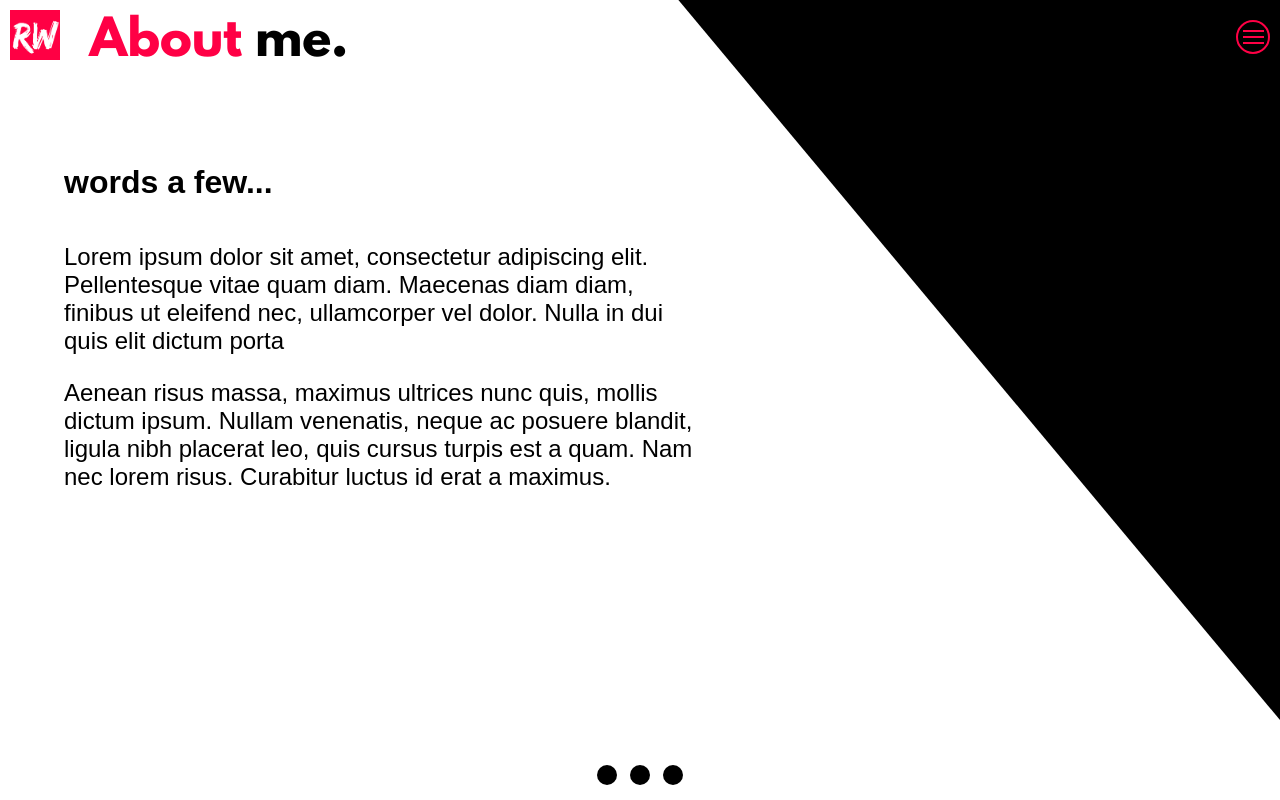
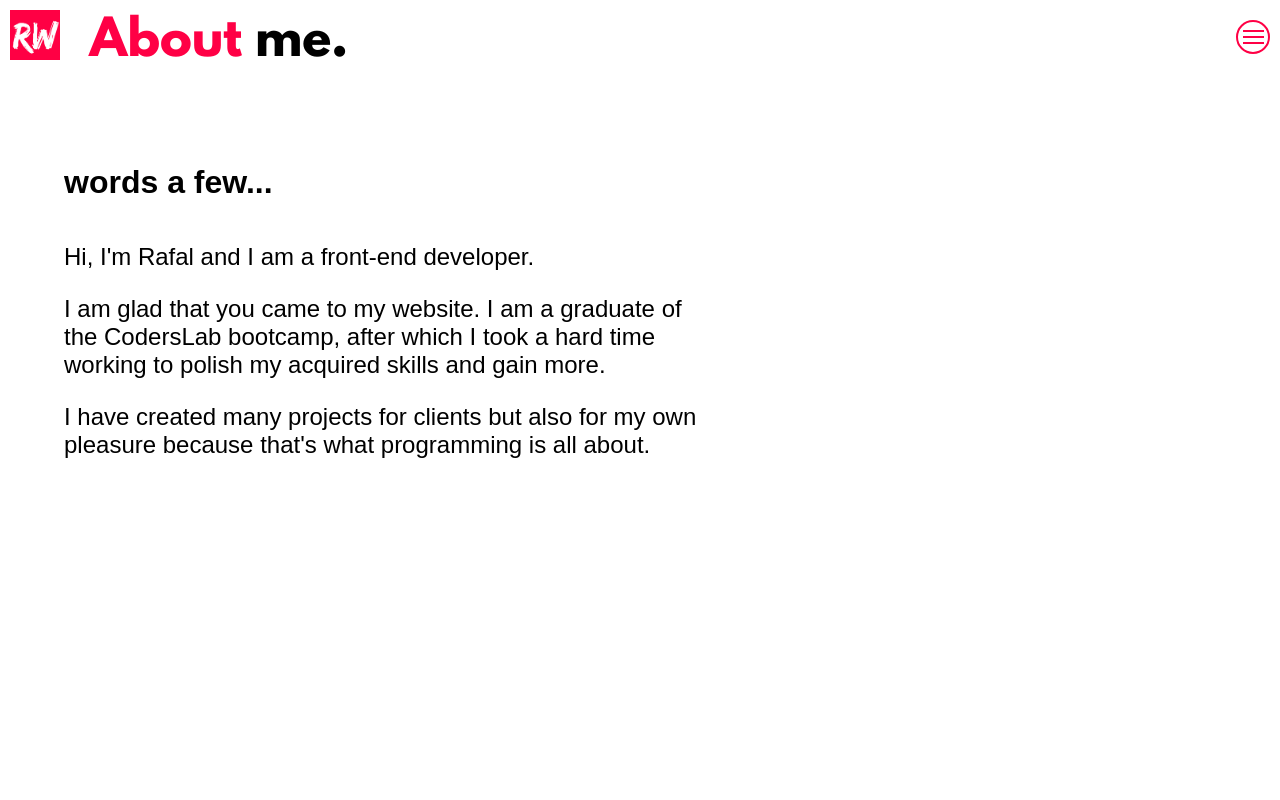
Before and after one commit to rafalwawrzyk/PortfolioReact, a React app: page /about in a window 1280 px wide. Built offline with nearby package versions, Linux system fonts and the light colour scheme.

Commit message:
change animations timing, chnage layout

```diff
--- a/src/App.js
+++ b/src/App.js
@@ -4,12 +4,9 @@ import Nav from './components/Nav/Nav';
 import About from './components/About/About';
 import Projects from './components/Projects/Projects';
 import Contact from './components/Contact/Contact';
-import { Route, Switch,withRouter } from 'react-router-dom';
+import { Route, Switch, withRouter } from 'react-router-dom';
 
 class App extends Component {
-
-
-
 	render() {
 		return (
 			<div className="App">
--- a/src/components/About/About.css
+++ b/src/components/About/About.css
@@ -16,7 +16,7 @@ h4{
 .container{
     height: 100vh;
     width:100%;
-    background-color: #000;
+    background-color: #fff;
     background-size: cover;
     background-position: center;
     position: relative;
--- a/src/components/About/About.jsx
+++ b/src/components/About/About.jsx
@@ -54,21 +54,15 @@ class About extends Component {
 							words a few...
 						</h4>
 						<p>
-							Lorem ipsum dolor sit amet, consectetur adipiscing elit. Pellentesque vitae quam diam.
-							Maecenas diam diam, finibus ut eleifend nec, ullamcorper vel dolor. Nulla in dui quis elit
-							dictum porta
+							Hi, I'm Rafal and I am a front-end developer.
 						</p>
 						<p>
-							Aenean risus massa, maximus ultrices nunc quis, mollis dictum ipsum. Nullam venenatis, neque
-							ac posuere blandit, ligula nibh placerat leo, quis cursus turpis est a quam. Nam nec lorem
-							risus. Curabitur luctus id erat a maximus.{' '}
+						I am glad that you came to my website. I am a graduate of the CodersLab bootcamp, after which I took a hard time working to polish my acquired skills and gain more.
+						</p>
+						<p>
+						I have created many projects for clients but also for my own pleasure because that's what programming is all about.
 						</p>
 					</div>
-				</div>
-				<div className={styles.dotContainer}>
-					<div className={styles.dot} />
-					<div className={styles.dot} />
-					<div className={styles.dot} />
 				</div>
 			</div>
 		);
--- a/src/components/Contact/Contact.css
+++ b/src/components/Contact/Contact.css
@@ -16,7 +16,7 @@ h4{
 .container{
     height: 100vh;
     width:100%;
-    background-color: #000;
+    background-color: #fff;
     background-size: cover;
     background-position: center;
     position: relative;
--- a/src/components/Main/Main.css
+++ b/src/components/Main/Main.css
@@ -15,6 +15,7 @@
     background-position: center;
     position: relative;
     background-color: black;
+    visibility: hidden;
 }
 
 
@@ -24,6 +25,7 @@
     left: 2%;
     transform: translate(0,-50%);
     margin: 0;
+    visibility: hidden;
 }
 
 .title{
--- a/src/components/Main/Main.jsx
+++ b/src/components/Main/Main.jsx
@@ -2,7 +2,7 @@ import React, { Component } from 'react';
 import styles from './Main.css';
 import Button from '../pageElements/buttons/Button';
 import { TimelineLite } from 'gsap';
-import {animation} from '../../animations/animation'
+import { animation } from '../../animations/animation';
 
 /* eslint-disable*/
 
@@ -14,20 +14,40 @@ class Main extends Component {
 		};
 	}
 
+	menuSlide(elem, elem2) {
+		return this.state.tl
+			.from(elem2, 0.5, {
+				autoAlpha: 0,
+				ease: Power0.easeInOut
+			})
+			.to(elem2, 0.1, {
+				autoAlpha: 1,
+				ease: Power0.easeInOut
+			})
+			.from(elem, 1.2, {
+				autoAlpha: 0,
+				ease: Power0.easeInOut
+			})
+			.to(elem, 0.2, {
+				autoAlpha: 1,
+				ease: Power0.easeInOut
+			});
+	}
 
-	componentDidMount(){
+	onEnter() {
+		this.menuSlide(this.refs.a).play();
+	}
+
+	componentDidMount() {
 		setTimeout(() => {
-			animation.menuSlide({
-				elem:this.refs.backgroundImage,
-				tl:this.state.tl
-			}).play();
+			this.menuSlide(this.refs.b, this.refs.backgroundImage).play();
 		}, 400);
 	}
 
 	render() {
 		return (
-			<div className={styles.fullpageBg} ref='backgroundImage'>
-				<div className={styles.container}>
+			<div className={styles.fullpageBg} ref="backgroundImage">
+				<div className={styles.container} ref="b">
 					<h1 className={styles.title}>
 						<span className={styles.colorMain}>front</span> <br />
 						<span className={styles.colorMain}> end</span>
--- a/src/components/Projects/Projects.css
+++ b/src/components/Projects/Projects.css
@@ -19,6 +19,7 @@ h4{
     background-size: cover;
     background-position: center;
     position: relative;
+    visibility: hidden;
 }
 
 .textContentContainer{
--- a/src/components/Projects/Projects.jsx
+++ b/src/components/Projects/Projects.jsx
@@ -2,19 +2,49 @@ import React, { Component } from 'react';
 import styles from './Projects.css';
 import Title from '../pageElements/title/Title';
 import Button from '../pageElements/buttons/Button';
+import {  Power0, TimelineLite } from 'gsap';
+
 
 /* eslint-disable*/
 
 class About extends Component {
 	constructor(props) {
 		super(props);
+		this.state = {
+			tl: new TimelineLite({ paused: true })
+		};
+		this.onEnter = this.onEnter.bind(this);
 	}
+
+
+	menuSlide(elem, elem2) {
+		return this.state.tl
+			.from(elem, 1.2, {
+				autoAlpha: 0,
+				ease: Power0.easeInOut
+			})
+			.to(elem, 0.2, {
+				autoAlpha: 1,
+				ease: Power0.easeInOut
+			});
+	}
+
+	onEnter() {
+		this.menuSlide(this.refs.a).play();
+	}
+
+	componentDidMount() {
+		setTimeout(() => {
+			this.menuSlide(this.refs.b, this.refs.a).play();
+		}, 400);
+	}
+
 	render() {
 		return (
 			<div>
-				<div className={styles.container}>
+				<div className={styles.container} ref="b">
 					<div className={styles.polygon}>
-						<div>
+						<div onClick={this.onEnter} className={styles.titleCont} ref="a">
 							<Title>
 								<span>My</span>
 								<span> work.</span>
```
Lines whose indentation alone changed are shown as unchanged.
